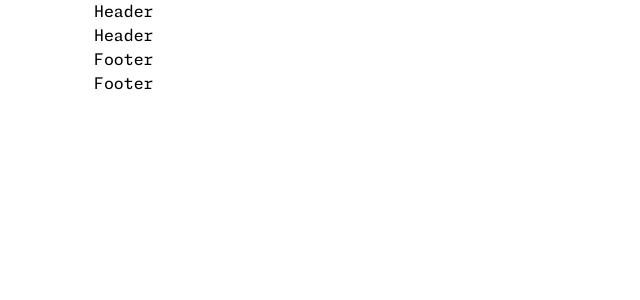
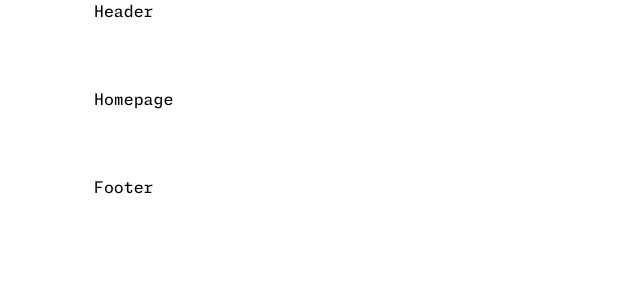
Before and after one commit to stfn00/next.js-starter, a Next.js app: page / in a window 1280 px wide. Shown: the top 300 px of the page, without its empty margins (0-640 px from the left). Built offline with nearby package versions, Linux system fonts and the light colour scheme.

Commit message:
refactor: base Next files

```diff
--- a/src/app/layout.js
+++ b/src/app/layout.js
@@ -6,7 +6,7 @@ export const metadata = {
   description: 'Home page',
 }
 
-export default function RootLayout({ children }) {
+const RootLayout = ({ children }) => {
   return (
     <html lang="en">
       <body>
@@ -18,3 +18,5 @@ export default function RootLayout({ children }) {
     </html>
   )
 }
+
+export default RootLayout
--- a/src/app/page.js
+++ b/src/app/page.js
@@ -1,24 +1,26 @@
-import ThemeProvider from '@/contexts/Theme.context'
+// import SectionBuilder from '@/components/organisms/SectionBuilder/SectionBuilder.component'
 
-import Header from '@/components/layouts/Header/Header.component'
-import Footer from '@/components/layouts/Footer/Footer.component'
+import { Container, SpacerBase } from '@/components/atoms/GridSystem'
 
-import SectionBuilder from '@/components/organisms/SectionBuilder/SectionBuilder.component'
+// const sections = [
+//   {
+//     type: 'ComponentName',
+//     sectionID: crypto.randomUUID(),
+//     colorScheme: 'dark',
+//   },
+// ]
 
-const sections = [
-  // {
-  //   type: 'ComponentName',
-  //   sectionID: crypto.randomUUID(),
-  //   colorScheme: 'dark',
-  // },
-]
-
-export default function Home() {
+const Home = () => {
   return (
-    <ThemeProvider>
-      <Header />
-      <SectionBuilder data={sections} />
-      <Footer />
-    </ThemeProvider>
+    <>
+      <SpacerBase xs={4} />
+      <Container>
+        Homepage
+      </Container>
+      <SpacerBase xs={4} />
+      {/* <SectionBuilder data={sections} /> */}
+    </>
   )
 }
+
+export default Home
```
